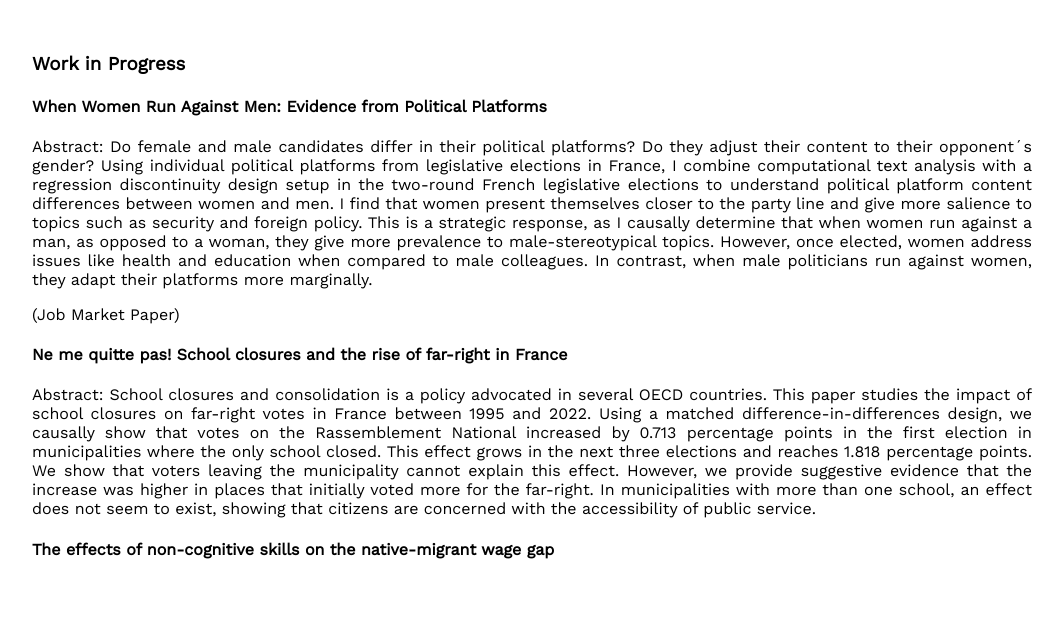
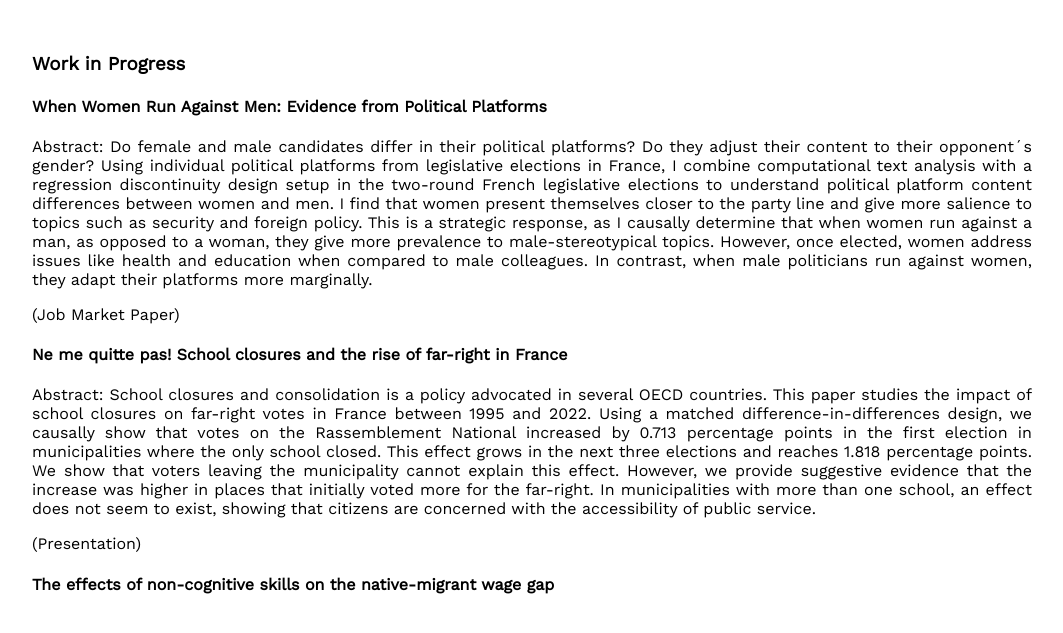
Before and after one commit to marlifernandes/marlifernandes.github.io, a plain HTML site: page research.html in a window 1280 px wide. Shown: the part 123-756 px from the top of the page, without its empty margins (108-1171 px from the left). Drawn offline with nearby package versions, Linux system fonts and the light colour scheme.

Commit message:
Update research.html

```diff
--- a/research.html
+++ b/research.html
@@ -70,6 +70,8 @@ Abstract: Do female and male candidates differ in their political platforms? Do
 <p>
 Abstract: School closures and consolidation is a policy advocated in several OECD countries. This paper studies the impact of school closures on far-right votes in France between 1995 and 2022. Using a matched difference-in-differences design, we causally show that votes on the Rassemblement National increased by 0.713 percentage points in the first election in municipalities where the only school closed. This effect grows in the next three elections and reaches 1.818 percentage points. We show that voters leaving the municipality cannot explain this effect. However, we provide suggestive evidence that the increase was higher in places that initially voted more for the far-right. In municipalities with more than one school, an effect does not seem to exist, showing that citizens are concerned with the accessibility of public service.
 </p>
+<a href='https://marlifernandes.github.io/Nemequittepas/Nemequittepas_presentation.pdf' target='_blank' rel='noopener noreferrer'>(Presentation)</a>
+</p>
 <! end abstract >
 
 <! start wip/#3 title >
```
